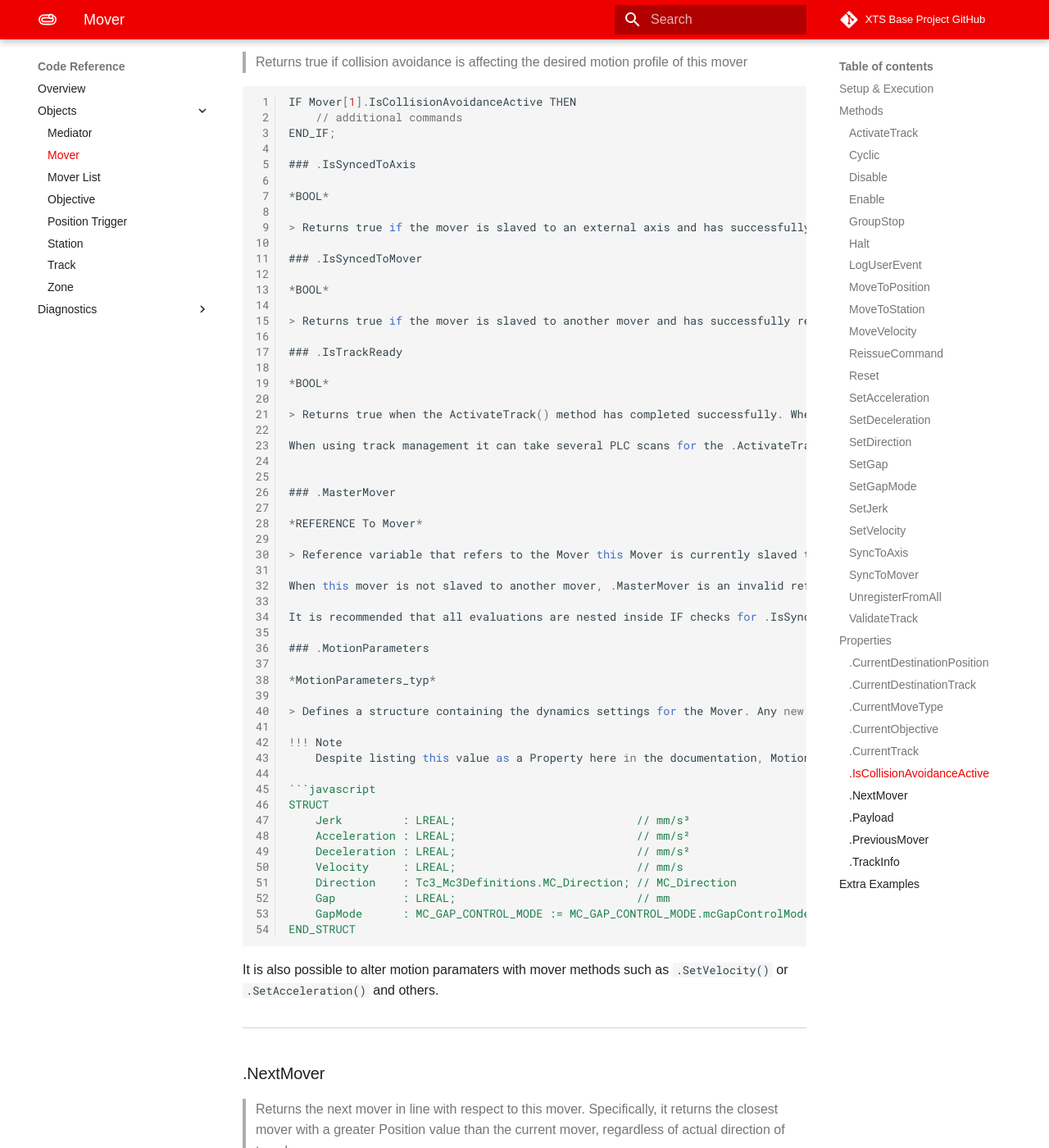
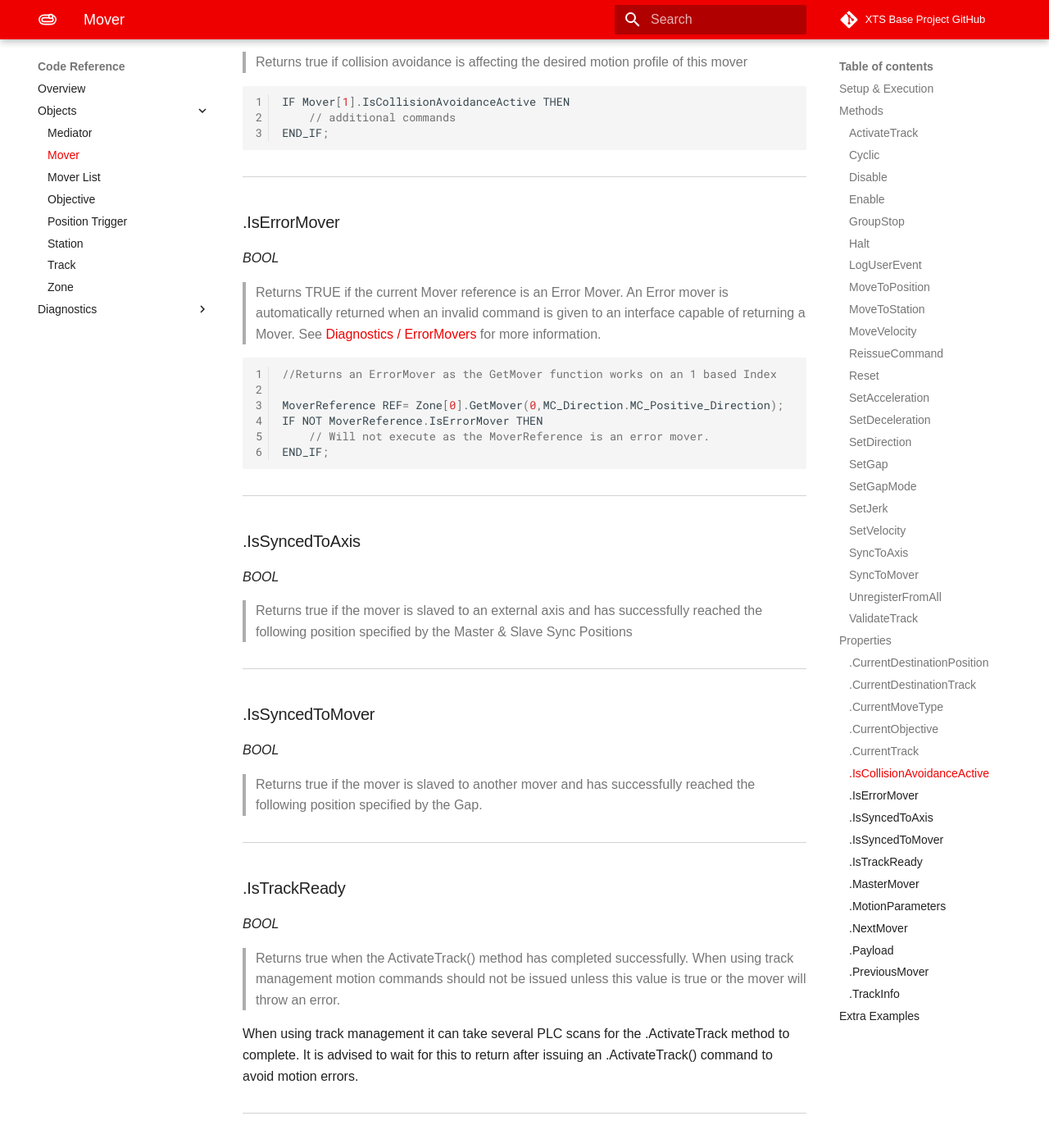
Before and after one commit to Beckhoff-USA-Community/XTS_Base, an MkDocs documentation site: the page built from Documentation/docs/CodeReference/Objects/Mover.md, in a window 1280 px wide and 1400 px high, scrolled down 13666 px. Shown: the whole window at 82% size. Built offline with MkDocs 1.6.1 and Material for MkDocs 9.7.7, drawn with Linux system fonts in a browser that asks for light colours; some web fonts are replaced; comment, search, counter and statistics services are not loaded; some of the changed text lies outside the part shown.

Commit message:
#107 - Documentation for IsErrorMover Property

````diff
--- a/Documentation/docs/CodeReference/Objects/Mover.md
+++ b/Documentation/docs/CodeReference/Objects/Mover.md
@@ -500,6 +500,22 @@
 IF Mover[1].IsCollisionAvoidanceActive THEN
 	// additional commands
 END_IF;
+```
+
+### .IsErrorMover
+
+*BOOL*
+
+> Returns TRUE if the current Mover reference is an Error Mover. An Error mover is automatically returned when an invalid command is given to an interface capable of returning a Mover. See [Diagnostics / ErrorMovers](../Diagnostics/ErrorMovers.md) for more information.
+
+```javascript
+//Returns an ErrorMover as the GetMover function works on an 1 based Index
+
+MoverReference REF= Zone[0].GetMover(0,MC_Direction.MC_Positive_Direction);
+IF NOT MoverReference.IsErrorMover THEN
+	// Will not execute as the MoverReference is an error mover.
+END_IF;
+```
 
 ### .IsSyncedToAxis
 
````
